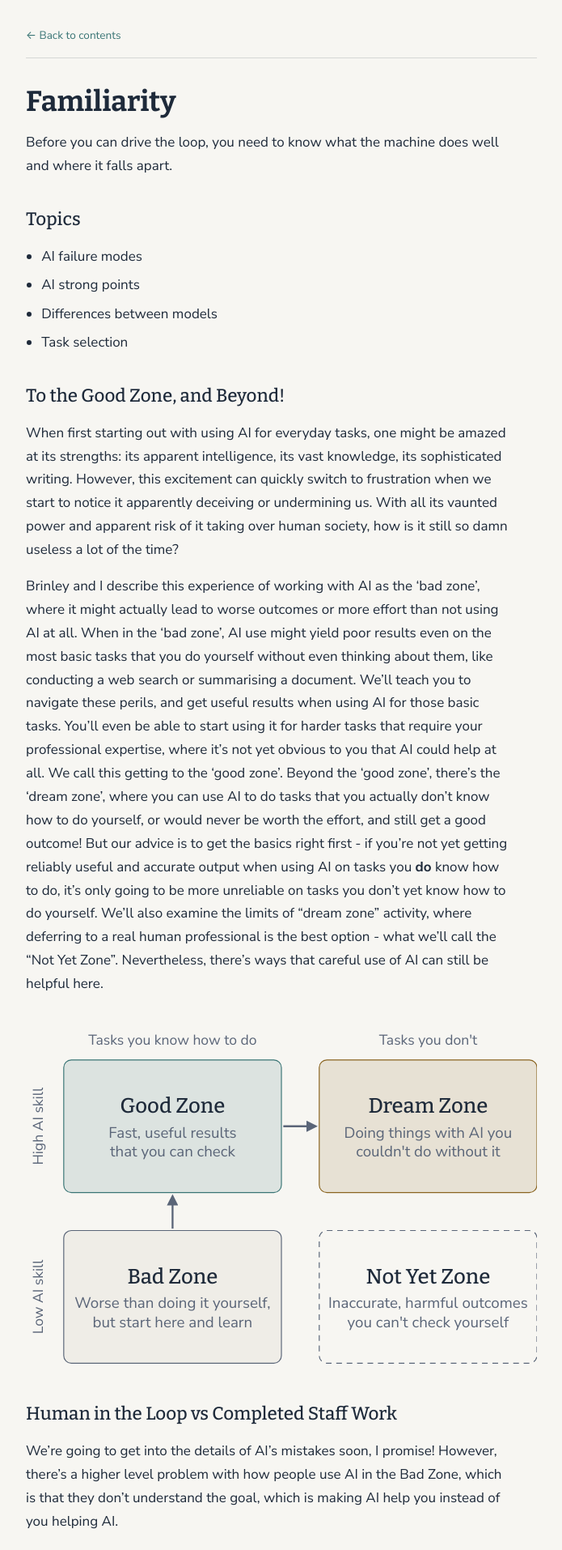
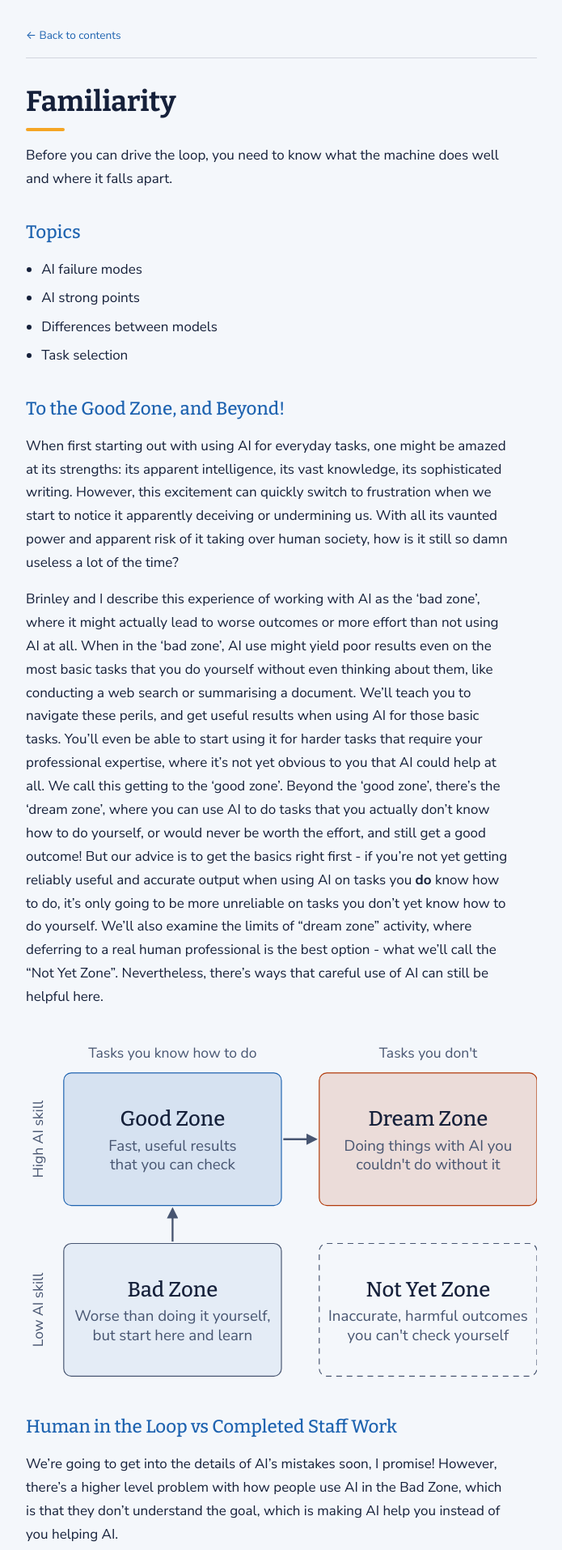
Before and after one commit to alexf101/flying-train, a Jekyll site: the page built from _chapters/01-escaping-the-bad-zone.md, in a window 1280 px wide. Shown: the top 1914 px of the page at 81% size, without its empty margins (292-987 px from the left). Built offline with Jekyll 4.4.1, drawn with Linux system fonts in a browser that asks for light colours.

Commit message:
Take the site's colours from the cover
Beige and gold had nothing to do with the book's look. Sky, cloud,
ember and comic-ink navy come straight off the cover art, with the
flame bar under titles as the one loud bit. Everything still clears
WCAG AA in both modes.

Co-Authored-By: Claude Opus 5.5 <noreply@anthropic.com>

```diff
--- a/_layouts/default.html
+++ b/_layouts/default.html
@@ -7,24 +7,26 @@
   <link rel="stylesheet" href="https://fonts.googleapis.com/css2?family=Bitter:wght@400;500;700&family=Nunito+Sans:wght@400;500;600;700&display=swap">
   <style>
     :root {
-      --ground: #F7F6F2;
-      --surface: #EFEDE7;
-      --ink: #1E2A3A;
-      --ink-soft: #5A6578;
-      --accent: #8A6420;
-      --teal: #3A7575;
-      --border: rgba(30, 42, 58, 0.15);
+      --ground: #F4F7FB;
+      --surface: #E4ECF6;
+      --ink: #15203A;
+      --ink-soft: #475571;
+      --accent: #B23A0A;
+      --sky: #1E63B0;
+      --flame: #F5A524;
+      --border: rgba(21, 32, 58, 0.15);
     }
 
     @media (prefers-color-scheme: dark) {
       :root {
-        --ground: #141A24;
-        --surface: #1C2330;
-        --ink: #E2E0DB;
-        --ink-soft: #9BA3B2;
-        --accent: #D4A245;
-        --teal: #5AADAD;
-        --border: rgba(226, 224, 219, 0.15);
+        --ground: #0F1828;
+        --surface: #1A2640;
+        --ink: #E8EDF5;
+        --ink-soft: #A3B0C6;
+        --accent: #FF8A4C;
+        --sky: #6CB4F0;
+        --flame: #F5A524;
+        --border: rgba(232, 237, 245, 0.15);
       }
     }
 
@@ -52,8 +54,17 @@
     }
 
     h1 { font-size: 2.2rem; font-weight: 700; line-height: 1.2; margin-bottom: 1rem; }
-    h2 { font-size: 1.4rem; font-weight: 500; margin: 2rem 0 0.8rem; }
-    h3 { font-size: 1.1rem; font-weight: 500; margin: 1.5rem 0 0.6rem; }
+    h1::after {
+      content: "";
+      display: block;
+      width: 3rem;
+      height: 4px;
+      margin-top: 0.75rem;
+      border-radius: 2px;
+      background: var(--flame);
+    }
+    h2 { font-size: 1.4rem; font-weight: 500; margin: 2rem 0 0.8rem; color: var(--sky); }
+    h3 { font-size: 1.1rem; font-weight: 500; margin: 1.5rem 0 0.6rem; color: var(--sky); }
 
     p { margin-bottom: 1rem; max-width: 600px; }
 
@@ -76,7 +87,7 @@
       font-size: 0.85rem;
     }
 
-    .nav a { color: var(--teal); }
+    .nav a { color: var(--sky); }
 
     blockquote {
       border-left: 3px solid var(--accent);
```
Also changed, not shown: _includes/zones.svg.
